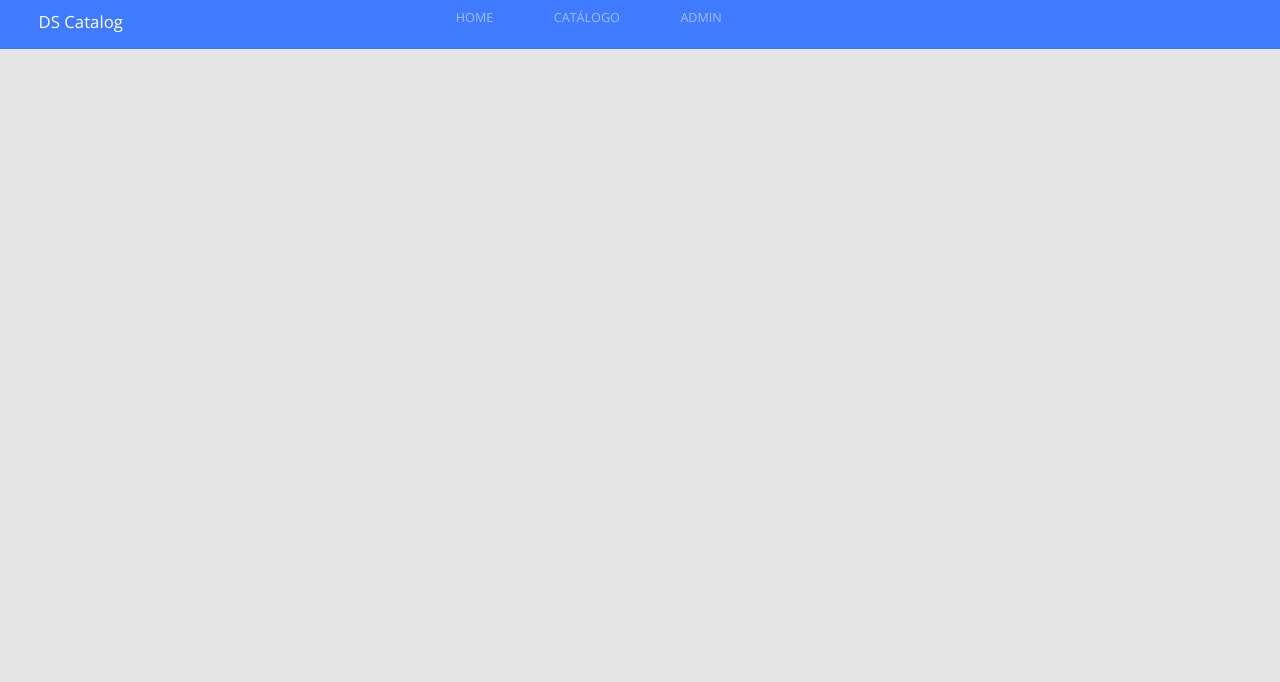
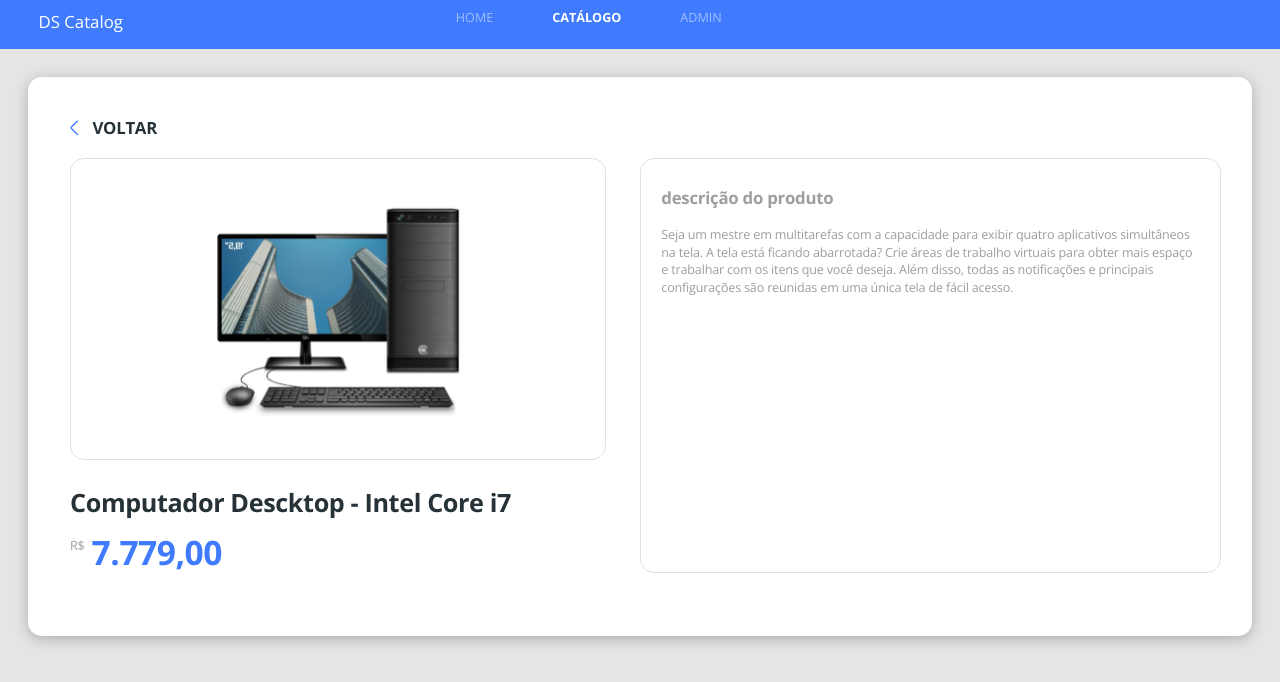
Before and after one commit to GabrielCPDev/dscatalog-bootcamp-devsuperior, a React (Create React App) app in the folder front-web/: page /products/1 in a window 1280 px wide. Shown: the top 682 px of the page. Built offline with nearby package versions, Linux system fonts and the light colour scheme.

Commit message:
adding ProductPrice

```diff
--- a/front-web/src/Routes.tsx
+++ b/front-web/src/Routes.tsx
@@ -3,6 +3,7 @@ import { BrowserRouter, Switch, Route } from 'react-router-dom';
 import Navbar from './core/components/Navbar';
 import Adimin from './pages/Admin';
 import Catalog from './pages/Catalog';
+import ProductDetails from './pages/Catalog/components/ProductDetails';
 import Home from './pages/Home';
 
 const Routes = () => (
@@ -12,8 +13,11 @@ const Routes = () => (
             <Route path="/" exact>
                 <Home></Home>
             </Route>
-            <Route path="/catalog">
+            <Route path="/products" exact>
                 <Catalog></Catalog>
+            </Route>
+            <Route path="/products/:productId">
+                <ProductDetails />
             </Route>
             <Route path="/admin">
                 <Adimin></Adimin>
--- a/front-web/src/core/components/Buttonicon/styles.scss
+++ b/front-web/src/core/components/Buttonicon/styles.scss
@@ -12,4 +12,5 @@
     display: flex;
     align-items: center;
     justify-content: center;
+    color: #FFF;
 }
--- a/front-web/src/core/components/Navbar/index.tsx
+++ b/front-web/src/core/components/Navbar/index.tsx
@@ -17,7 +17,7 @@ const Navbar = () => (
                     </NavLink>
                 </li>
                 <li>
-                    <NavLink to="/catalog" activeClassName="active">
+                    <NavLink to="/products" activeClassName="active">
                         CATÁLOGO
                     </NavLink>
                 </li>
--- /dev/null
+++ b/front-web/src/core/components/ProdutcPrice/index.tsx
@@ -0,0 +1,18 @@
+import React from 'react';
+import './styles.scss';
+
+type Props = {
+    price: string;
+}
+
+const ProductPrice = ({price}: Props) => (
+
+    <div className="product-price-container">
+        <span className="product-currency">R$</span>
+        <h3 className="product-price" >
+            {price}
+            </h3>
+    </div>
+);
+
+export default ProductPrice;
--- /dev/null
+++ b/front-web/src/core/components/ProdutcPrice/styles.scss
@@ -0,0 +1,20 @@
+.product-price-container {
+    margin-top: 25px;
+    display: flex;
+}
+
+.product-currency {
+    font-size: 18px;
+    line-height: 25px;
+    letter-spacing: -0.015em;
+    color: #9E9E9E;
+}
+
+.product-price {
+    font-weight: bold;
+    font-size: 32px;
+    line-height: 44px;
+    letter-spacing: -0.015em;
+    color: #407BFF;
+    margin-left: 10px;
+}
--- a/front-web/src/pages/Catalog/components/ProductCard/index.tsx
+++ b/front-web/src/pages/Catalog/components/ProductCard/index.tsx
@@ -1,5 +1,6 @@
 import React from 'react';
 import { ReactComponent as ProductImage } from '../../../../core/assets/images/product.svg';
+import ProductPrice from '../../../../core/components/ProdutcPrice';
 import './styles.scss';
 
 const ProductCard = () => (
@@ -11,10 +12,7 @@ const ProductCard = () => (
             <h6 className="product-name">
                 Computador Descktop - Intel Core i7
             </h6>
-            <div className="product-price-container">
-                <span className="product-currency">R$</span>
-                <h3 className="product-price" >2.779,00</h3>
-            </div>
+            <ProductPrice price="2.779,00" />
         </div>
     </div>
 );
--- a/front-web/src/pages/Catalog/components/ProductCard/styles.scss
+++ b/front-web/src/pages/Catalog/components/ProductCard/styles.scss
@@ -15,25 +15,5 @@
     font-size: 18px;
     line-height: 25px;
     letter-spacing: -0.015em;
+    color: #263238;
 }
-
-.product-price-container {
-    margin-top: 25px;
-    display: flex;
-}
-
-.product-currency {
-    font-size: 18px;
-    line-height: 25px;
-    letter-spacing: -0.015em;
-    color: #9E9E9E;
-}
-
-.product-price {
-    font-weight: bold;
-    font-size: 32px;
-    line-height: 44px;
-    letter-spacing: -0.015em;
-    color: #407BFF;
-    margin-left: 10px;
-}
--- /dev/null
+++ b/front-web/src/pages/Catalog/components/ProductDetails/index.tsx
@@ -0,0 +1,54 @@
+import React from 'react';
+import { Link, useParams } from 'react-router-dom';
+import { ReactComponent as ArrowIcon } from '../../../../core/assets/images/arrow.svg';
+import { ReactComponent as ProductImage } from '../../../../core/assets/images/product.svg';
+import ProductPrice from '../../../../core/components/ProdutcPrice';
+
+import './styles.scss';
+
+type ParamsType = {
+    productId: string;
+}
+
+const ProductDetails = () => {
+    const { productId } = useParams<ParamsType>();
+
+    return (
+        <div className="product-details-container">
+            <div className="card-base border-radius-20 product-details">
+                <Link to="/products" className="product-details-goback">
+                    <ArrowIcon className="icon-goback" />
+                    <h1 className="text-goback">voltar</h1>
+                </Link>
+                <div className="row " >
+                    <div className="col-6 pr-5 ">
+                        <div className="product-details-card text-center">
+                            <ProductImage className="product-details-image" />
+                        </div>
+
+                        <h1 className="product-details-name">
+                            Computador Descktop - Intel Core i7
+                    </h1>
+
+                       <ProductPrice  price="7.779,00" />
+
+                    </div>
+                    <div className="col-6 product-details-card">
+                        <h1 className="product-description-title">descrição do produto</h1>
+                        <p className="product-description-text">
+                            Seja um mestre em multitarefas com a capacidade para exibir quatro aplicativos simultâneos na tela.
+                            A tela está ficando abarrotada? Crie áreas de trabalho virtuais para obter mais espaço e trabalhar com os itens
+                            que você deseja. Além disso, todas as notificações e principais configurações são reunidas em uma única tela de
+                            fácil acesso.
+
+                        </p>
+                    </div>
+
+                </div>
+            </div>
+
+        </div>
+    );
+}
+
+export default ProductDetails;
--- /dev/null
+++ b/front-web/src/pages/Catalog/components/ProductDetails/styles.scss
@@ -0,0 +1,71 @@
+.product-details-container {
+    margin-top: 40px;
+    padding-left: 40px;
+    padding-right: 40px;
+}
+
+.product-details {
+    padding: 50px 60px 90px 60px;
+    margin-bottom: 40px;
+}
+
+.product-details-goback {
+    display: flex;
+    align-items: center;
+    margin-bottom: 20px;
+}
+
+.icon-goback {
+    color: #407BFF;
+    margin-right: 20px;
+    transform: rotate(-180deg);
+}
+
+.text-goback {
+    padding-top: 5px;
+    font-size: 24px;
+    font-weight: bold;
+    line-height: 33px;
+    letter-spacing: -0.015em;
+    color: #263238;
+    text-transform: uppercase;
+}
+
+.product-details-card {
+    border: 1px solid #E1E1E1;
+    border-radius: 20px;
+    padding: 38px 29px;
+}
+
+.product-details-image {
+    width: 353px;
+    height: 353px;
+}
+
+.product-description-title {
+    font-weight: bold;
+    font-size: 24px;
+    line-height: 33px;
+    letter-spacing: -0.015em;
+    color: #9E9E9E;
+    margin-bottom: 25px;
+}
+
+.product-description-text {
+    font-size: 18px;
+    line-height: 25px;
+    letter-spacing: -0.015em;
+    color: #9E9E9E;
+}
+
+.product-details-name {
+    font-weight: bold;
+    font-size: 36px;
+    line-height: 49px;
+    letter-spacing: -0.015em;
+    margin-top: 35px;
+}
+
+.product-details .product-price {
+    font-size: 48px;
+}
--- a/front-web/src/pages/Catalog/index.tsx
+++ b/front-web/src/pages/Catalog/index.tsx
@@ -1,4 +1,5 @@
 import React from 'react';
+import { Link } from 'react-router-dom';
 import ProductCard from './components/ProductCard';
 import './styles.scss';
 
@@ -10,15 +11,15 @@ const Catalog = () => (
         </h1>
 
         <div className="catalog-products">
-            <ProductCard/>
-            <ProductCard/>
-            <ProductCard/>
-            <ProductCard/>
-            <ProductCard/>
-            <ProductCard/>
-            <ProductCard/>
-            <ProductCard/>
-            <ProductCard/>
+            <Link to="/products/1"><ProductCard /></Link>
+            <Link to="/products/2"><ProductCard /></Link>
+            <Link to="/products/3"><ProductCard /></Link>
+            <Link to="/products/4"><ProductCard /></Link>
+            <Link to="/products/5"><ProductCard /></Link>
+            <Link to="/products/6"><ProductCard /></Link>
+            <Link to="/products/7"><ProductCard /></Link>
+            <Link to="/products/8"><ProductCard /></Link>
+            <Link to="/products/9"><ProductCard /></Link>
 
         </div>
     </div>
--- a/front-web/src/pages/Home/index.tsx
+++ b/front-web/src/pages/Home/index.tsx
@@ -16,7 +16,7 @@ const Home = () => (
                     Ajudaremos você a encontrar os melhores <br /> produtos disponíveis no mercado.
             </p>
 
-                <Link to="/catalog">
+                <Link to="/products">
                     <ButtonIcon text="inicie agora a sua busca" />
                 </Link>
             </div>
```
Also changed, not shown: front-web/src/core/assets/images/arrow.svg.
